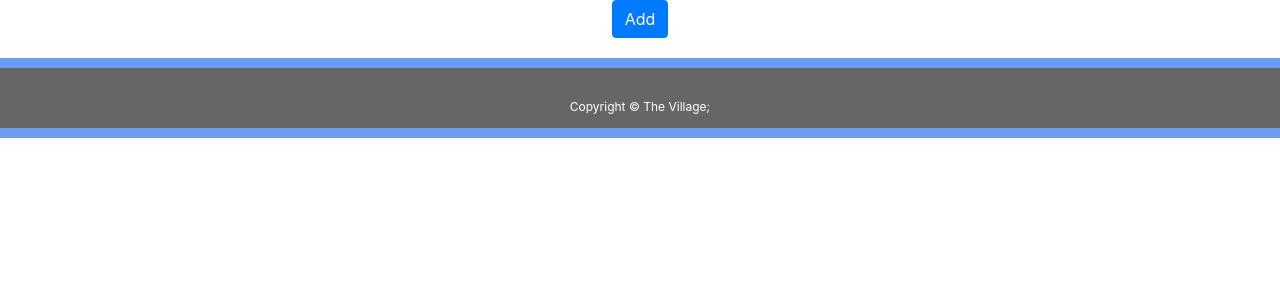
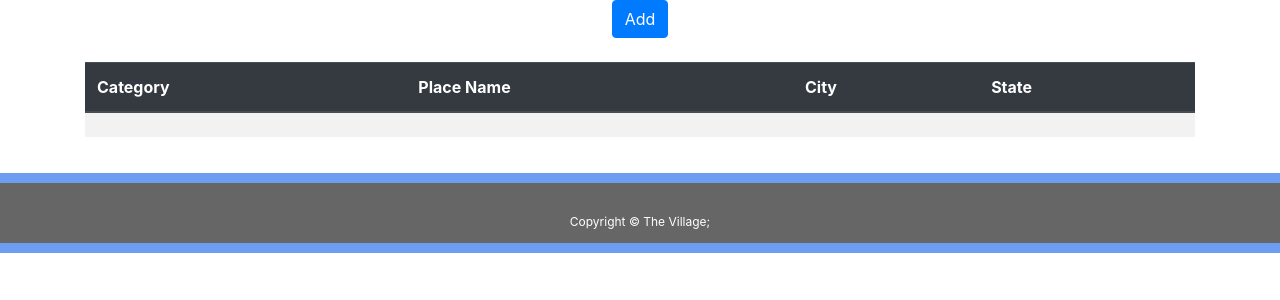
Before and after one commit to shimmer10/the_village, a Node server app: page /search in a window 1280 px wide. Shown: the part 106-406 px from the top of the page. Run offline with Node 20, Linux system fonts and the light colour scheme; tables that the repository leaves empty hold one stand-in row (values such as "Sample post"); lists and menus that the app fills with data are empty; some libraries are stand-ins or nearby versions.

Commit message:
added findAll (category, place_name, city, jurisdiction) on entering search page, and display them all in a table format. Average rating of place was not added. We agreed it would be moved to place

```diff
--- a/routes/apiRoutes.js
+++ b/routes/apiRoutes.js
@@ -21,7 +21,17 @@
 
   // load search page
   app.get("/search", function (req, res) {
-    res.render("search", {});
+    db.Place.findAll({
+      attributes: ['category', 'place_name', 'city', 'jurisdiction']
+    }).then(function (dbPlaceFindallResult) {
+      res.render("search", { place: dbPlaceFindallResult });
+    })
+      .catch(function (err) {
+        // Whenever a validation or flag fails, an error is thrown
+        // We can "catch" the error to prevent it from being "thrown", which could crash our node app
+        console.log(err);
+        res.status(200).end('not ok');
+      });
   });
 
   // load place page -- TEMPORARY
@@ -103,9 +113,9 @@
     }).then(function (result) {
       res.redirect('back');
     })
-    .catch(function (err) {
-      console.log(err);
-    });
+      .catch(function (err) {
+        console.log(err);
+      });
   });
 
   // create review
--- a/views/search.handlebars
+++ b/views/search.handlebars
@@ -45,7 +45,7 @@
 </nav>
 
 <div class="container">
-    <div class="text-center">
+    <div class="text-center mb-4">
         <button type="submit" class="btn btn-primary btn-md" id="add-btn"><span class="fa fa-fire"></span>Add</button>
     </div>
 
@@ -179,4 +179,26 @@
             </div>
         </div>
     </div>
+    <div class='table-responsive'>
+        <table class="table table-striped stencil-font bigger-font" id="places-table">
+            <thead class="thead-dark">
+                <tr>
+                    <th scope="col">Category</th>
+                    <th scope="col">Place Name</th>
+                    <th scope="col">City</th>
+                    <th scope="col">State</th>
+                </tr>
+            </thead>
+            <tbody id="table-body">
+                {{#each place}}
+                <tr>
+                    <td>{{category}}</td>
+                    <td>{{place_name}}</td>
+                    <td>{{city}}</td>
+                    <td>{{jurisdiction}}</td>
+                </tr>
+                {{/each}}
+            </tbody>
+        </table>
+    </div>
 </div>
```
